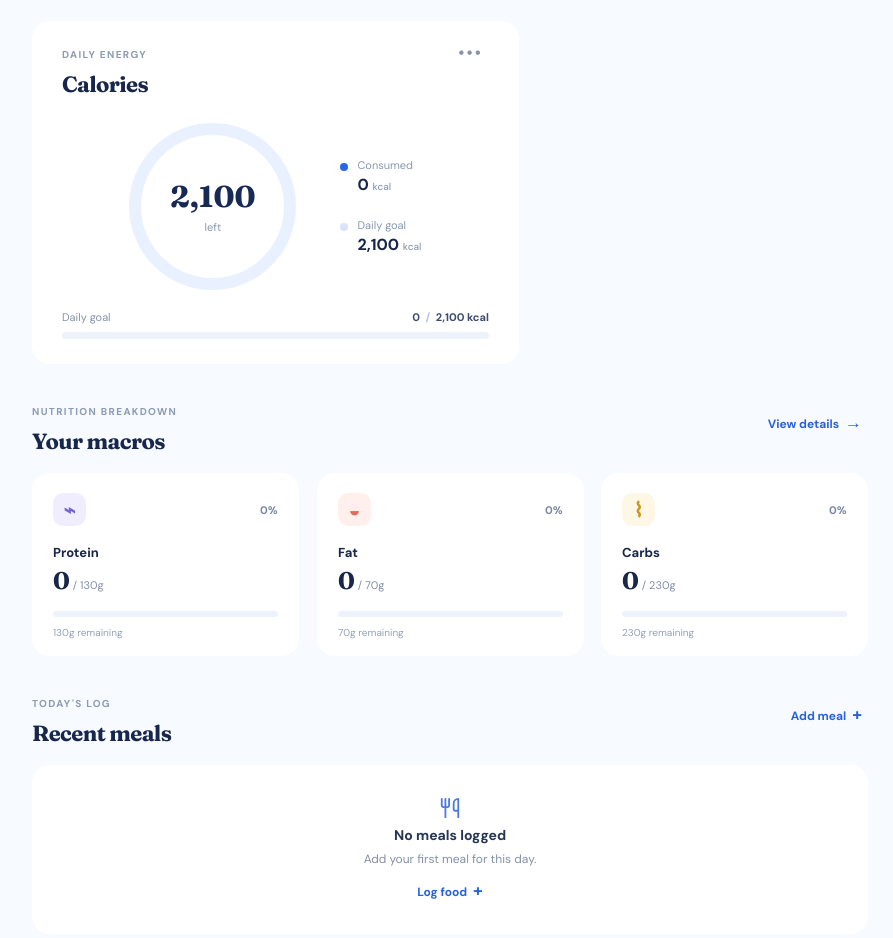
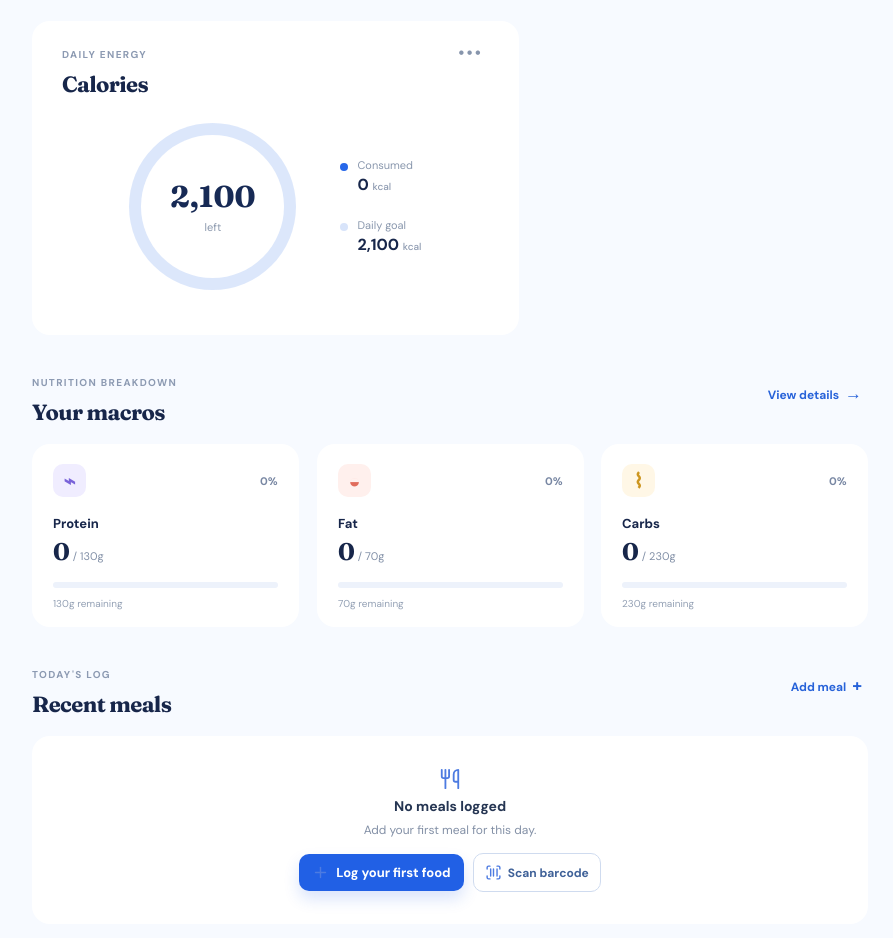
Before and after one commit to t1us32/nourish, a React (Vite) app in the folder frontend/: page / in a window 1280 px wide. Shown: the part 200-1138 px from the top of the page, without its empty margins (316-1209 px from the left). Built offline with nearby package versions, Linux system fonts and the light colour scheme.

Commit message:
Improve food logging dashboard

```diff
--- a/frontend/src/main.jsx
+++ b/frontend/src/main.jsx
@@ -2,6 +2,7 @@ import { useEffect, useRef, useState } from "react";
 import { createRoot } from "react-dom/client";
 import {
   Bell,
+  Check,
   ChevronDown,
   ChevronLeft,
   ChevronRight,
@@ -43,6 +44,7 @@ function App() {
   const [pendingFoods, setPendingFoods] = useState([]);
   const [isLoading, setIsLoading] = useState(true);
   const [showScanner, setShowScanner] = useState(false);
+  const [loggedNotice, setLoggedNotice] = useState("");
   const [theme, setTheme] = useState(() => {
     const savedTheme = localStorage.getItem("nourish-theme");
     if (savedTheme) return savedTheme;
@@ -79,6 +81,12 @@ function App() {
     const timer = setTimeout(() => setIsLoading(false), 500);
     return () => clearTimeout(timer);
   }, []);
+
+  useEffect(() => {
+    if (!loggedNotice) return undefined;
+    const timer = setTimeout(() => setLoggedNotice(""), 2600);
+    return () => clearTimeout(timer);
+  }, [loggedNotice]);
 
   useEffect(() => {
     const themeColor = document.querySelector('meta[name="theme-color"]');
@@ -157,6 +165,9 @@ function App() {
     if (!foodsToLog.length) return;
     haptic(18);
     setMeals((currentMeals) => [...currentMeals, ...foodsToLog]);
+    setLoggedNotice(
+      `${foodsToLog.length} ${foodsToLog.length === 1 ? "food" : "foods"} added to your log`,
+    );
     setSearch("");
     setSelectedFood(null);
     setAmount(100);
@@ -431,20 +442,6 @@ function App() {
                     </div>
                   </div>
                 </div>
-                <div className="goal-line">
-                  <span>Daily goal</span>
-                  <strong>
-                    {animatedCalories.toLocaleString()} <i>/</i>{" "}
-                    {goals.calories.toLocaleString()} kcal
-                  </strong>
-                </div>
-                <div className="bar">
-                  <i
-                    key={totals.calories}
-                    className="fill-line"
-                    style={{ "--fill": `${percent}%` }}
-                  />
-                </div>
               </div>
               <div className="quote-card">
                 <div className="quote-art">
@@ -549,9 +546,20 @@ function App() {
                     <Utensils size={22} />
                     <b>No meals logged</b>
                     <span>Add your first meal for this day.</span>
-                    <button className="text-button" onClick={openFoodModal}>
-                      Log food <span>+</span>
-                    </button>
+                    <div className="empty-log-actions">
+                      <button className="add-button" onClick={openFoodModal}>
+                        <Plus size={17} /> Log your first food
+                      </button>
+                      <button
+                        className="empty-scan-button"
+                        onClick={() => {
+                          openFoodModal();
+                          setShowScanner(true);
+                        }}
+                      >
+                        <ScanBarcode size={17} /> Scan barcode
+                      </button>
+                    </div>
                   </div>
                 )}
               </div>
@@ -716,6 +724,23 @@ function App() {
                     </button>
                   </div>
                 </label>
+                <div className="portion-presets" aria-label="Quick portion sizes">
+                  <span>Quick add</span>
+                  {[50, 100, 150, 200].map((grams) => (
+                    <button
+                      type="button"
+                      className={Number(amount) === grams ? "active" : ""}
+                      key={grams}
+                      onClick={() => {
+                        haptic();
+                        setAmount(grams);
+                      }}
+                    >
+                      {grams}g
+                    </button>
+                  ))}
+                </div>
+                <FoodPreview food={selectedFood} amount={amount} />
                 <div className="log-actions">
                   <button type="button" className="add-more" onClick={addMore}>
                     Add more
@@ -738,7 +763,30 @@ function App() {
           onClose={() => setShowScanner(false)}
         />
       )}
+      {loggedNotice && (
+        <div className="log-notice" role="status">
+          <Check size={16} /> {loggedNotice}
+        </div>
+      )}
     </main>
+  );
+}
+
+function FoodPreview({ food, amount }) {
+  const nutrients = food.foodNutrients || [];
+  const valueFor = (name) =>
+    nutrients.find((nutrient) => nutrient.nutrientName === name)?.value || 0;
+  const multiplier = Number(amount) / 100;
+  const calories = Math.round(valueFor("Energy") * multiplier);
+  const protein = Math.round(valueFor("Protein") * multiplier);
+  const carbs = Math.round(valueFor("Carbohydrate, by difference") * multiplier);
+
+  return (
+    <div className="food-preview" aria-label="Nutrition for selected amount">
+      <strong>{calories} kcal</strong>
+      <span>{protein}g protein</span>
+      <span>{carbs}g carbs</span>
+    </div>
   );
 }
 
--- a/frontend/src/search.css
+++ b/frontend/src/search.css
@@ -109,6 +109,15 @@
 
 .amount-control span { color: #8492a8; font-size: 14px; }
 
+.portion-presets { display: flex; align-items: center; gap: 7px; margin: -13px 0 18px; }
+.portion-presets > span { margin-right: 2px; color: #8492a8; font-size: 11px; font-weight: 700; }
+.portion-presets button { min-width: 42px; padding: 6px 8px; border: 1px solid #dce6f6; border-radius: 999px; background: #fff; color: #52647f; font-size: 11px; font-weight: 700; transition: transform 160ms ease, background-color 160ms ease, border-color 160ms ease, color 160ms ease; }
+.portion-presets button:hover, .portion-presets button.active { border-color: #a9c5ff; background: #edf4ff; color: #2863dc; }
+.portion-presets button:active { transform: scale(.94); }
+.food-preview { display: flex; align-items: center; gap: 10px; margin: 0 0 21px; padding: 11px 12px; border-radius: 11px; background: #f6f8fc; color: #72809a; font-size: 11px; animation: preview-in 220ms cubic-bezier(.16,1,.3,1) both; }
+.food-preview strong { margin-right: auto; color: #243657; font-size: 14px; }
+.food-preview span + span { padding-left: 10px; border-left: 1px solid #dde5f1; }
+
 .log-actions { display: grid; grid-template-columns: 1fr 1.35fr; gap: 10px; }
 .log-actions .submit { margin-top: 0; }
 .add-more { border: 1px solid #cddafa; border-radius: 10px; background: #fff; color: #2863dc; font-size: 13px; font-weight: 700; }
@@ -139,7 +148,19 @@
 .scanner-error { max-width: 290px; color: #ffb1aa !important; }
 
 @property --progress { syntax: '<angle>'; inherits: false; initial-value: 0deg; }
-.calorie-ring { --progress: var(--target); animation: ring-fill 650ms cubic-bezier(.22,.8,.25,1) both; }
+.calorie-ring {
+  --progress: var(--target);
+  --gauge-end: 360deg;
+  flex: 0 0 auto;
+  aspect-ratio: 1;
+  display: grid;
+  place-items: center;
+  position: relative;
+  background: conic-gradient(from 0deg, #2262e6 0deg var(--progress), #dce7fb var(--progress) var(--gauge-end));
+  border-radius: 50%;
+  animation: ring-fill 800ms cubic-bezier(.16,1,.3,1) both;
+}
+.ring-center { position: relative; z-index: 2; }
 .fill-line { width: var(--fill); animation: line-fill 600ms cubic-bezier(.22,.8,.25,1) both; }
 @keyframes ring-fill { from { --progress: 0deg; } to { --progress: var(--target); } }
 @keyframes line-fill { from { width: 0; } to { width: var(--fill); } }
@@ -189,7 +210,6 @@
   .ring-notes { gap: 11px; }
   .ring-notes p { font-size: 11px; }
   .ring-notes b { font-size: 15px; }
-  .goal-line { margin-bottom: 7px; }
   .bar { height: 6px; }
   .macro-section, .food-section { margin-top: 14px; }
   .macro-grid { margin-top: 0; gap: 7px; }
@@ -200,12 +220,15 @@
   .macro-number b { font-size: 21px; }
   .macro-number span, .macro-card p { font-size: 9px; }
   .macro-bar { height: 5px; margin: 8px 0 5px; }
-   .meal-list { max-height: 180px; margin-top: 0; overflow-y: auto; }
-  .meal { grid-template-columns: 38px 1fr auto 24px; padding: 9px 11px; gap: 8px; }
-  .meal-icon { width: 36px; height: 36px; font-size: 17px; }
-  .meal-name b { font-size: 12px; }
-  .meal-name small { font-size: 10px; margin-top: 2px; }
-  .meal-calories { font-size: 12px; }
+  .meal-list { max-height: 195px; margin-top: 2px; overflow-y: auto; }
+  .meal { grid-template-columns: 40px 1fr auto 26px; padding: 11px 12px; gap: 9px; align-items: center; }
+  .meal-icon { width: 38px; height: 38px; font-size: 16px; }
+  .meal-name { min-width: 0; }
+  .meal-name b { font-size: 13px; line-height: 1.15; }
+  .meal-name small { font-size: 10px; margin-top: 3px; }
+  .meal-macro b { font-size: 12px; }
+  .meal-macro span { font-size: 9px; }
+  .meal-calories { font-size: 13px; }
   .meal-calories small { font-size: 9px; }
   .dashboard-skeleton { gap: 14px; }
   .skeleton-calories { grid-template-columns: 126px 1fr; min-height: 174px; padding: 16px; }
@@ -220,10 +243,14 @@
   .selected-food { font-size: 16px; }
   .amount-control { height: 64px; grid-template-columns: 56px 1fr 30px 56px; }
   .amount-control button { font-size: 27px; }
-  .amount-control input { font-size: 23px !important; }
+   .amount-control input { font-size: 23px !important; }
+   .portion-presets { gap: 6px; margin-bottom: 17px; }
+   .portion-presets button { min-width: 40px; }
+   .food-preview { gap: 8px; padding: 10px; }
+   .food-preview span { font-size: 10px; }
   .modal-backdrop { align-items: stretch; overflow-y: auto; padding: 0; background: #f5f7fb; backdrop-filter: none; }
   .modal-backdrop { animation: food-screen-enter 260ms cubic-bezier(.22,.8,.25,1) both; }
-  .modal { width: 100%; min-height: 100%; max-height: none; margin: 0; overflow-y: auto; border-radius: 0; padding: calc(28px + env(safe-area-inset-top)) 18px calc(32px + env(safe-area-inset-bottom)); box-shadow: none; }
+  .modal { width: 100%; min-height: 100%; max-height: none; margin: 0; overflow-y: auto; border-radius: 0; padding: calc(44px + env(safe-area-inset-top)) 18px calc(32px + env(safe-area-inset-bottom)); box-shadow: none; }
   .modal h2 { font-size: 32px; margin-bottom: 28px; }
   .food-entry-header { min-height: 42px; margin: -7px 0 29px; }
   .food-entry-title { font-size: 26px; }
@@ -235,8 +262,30 @@
 }
 
 @keyframes food-screen-enter { from { transform: translateX(100%); } to { transform: translateX(0); } }
+@keyframes preview-in { from { opacity: 0; transform: translateY(5px); } to { opacity: 1; transform: translateY(0); } }
+@keyframes notice-in { from { opacity: 0; transform: translateY(12px) scale(.96); } to { opacity: 1; transform: translateY(0) scale(1); } }
+
+.log-notice { position: fixed; z-index: 10; right: 28px; bottom: 28px; display: inline-flex; align-items: center; gap: 8px; padding: 12px 15px; border-radius: 12px; background: #18345f; color: #fff; box-shadow: 0 12px 30px rgba(15, 37, 76, .22); font-size: 13px; font-weight: 700; animation: notice-in 280ms cubic-bezier(.16,1,.3,1) both; }
+.log-notice svg { color: #9ed4b4; }
+
+:root[data-theme="dark"] .calorie-ring { background: conic-gradient(from 0deg, #6097ff 0deg var(--progress), #2a3a54 var(--progress) var(--gauge-end)); }
+:root[data-theme="dark"] .portion-presets button { border-color: #30425f; background: #172235; color: #aab9d2; }
+:root[data-theme="dark"] .portion-presets button:hover, :root[data-theme="dark"] .portion-presets button.active { border-color: #4d75b5; background: #1e3150; color: #b9d2ff; }
+:root[data-theme="dark"] .food-preview { background: #1e3150; color: #aab9d2; }
+:root[data-theme="dark"] .food-preview strong { color: #edf3ff; }
+:root[data-theme="dark"] .food-preview span + span { border-color: #30425f; }
+:root[data-theme="dark"] .amount-control button, :root[data-theme="dark"] .barcode-trigger { background: #1d3456; color: #a9c6ff; border-color: #35527a; }
+:root[data-theme="dark"] .amount-control button:hover, :root[data-theme="dark"] .barcode-trigger:hover { background: #27456f; }
+:root[data-theme="dark"] .add-more { border-color: #3d5d8c; background: #1a2a43; color: #a9c6ff; }
+:root[data-theme="dark"] .selected-food { border: 1px solid #304a70; }
+:root[data-theme="dark"] .pending-foods span { color: #e1ebff; }
+:root[data-theme="dark"] .pending-foods small { color: #9fb0cf; }
+:root[data-theme="dark"] .pending-foods button { color: #ffaaa5; }
+
+@media (prefers-reduced-motion: reduce) { .food-preview, .log-notice { animation: none; } }
 
 .content { padding-top: 90px; }
-.modal { position: relative; top: 10px; }
+.modal { position: relative; top: 36px; }
 @media (max-width: 900px) { .content { padding-top: 78px; } }
 @media (max-width: 620px) { .content { padding-top: 52px; } }
+@media (max-width: 620px) { .log-notice { right: 14px; bottom: calc(18px + env(safe-area-inset-bottom)); left: 14px; justify-content: center; } }
--- a/frontend/src/styles.css
+++ b/frontend/src/styles.css
@@ -37,6 +37,38 @@
 :root[data-theme="dark"] .pending-foods, :root[data-theme="dark"] .pending-foods > div { border-color: #30425f; }
 :root[data-theme="dark"] .food-entry-title { color: #edf3ff; }
 :root[data-theme="dark"] .food-entry-close { color: #aab9d2; }
+
+/* Dark theme uses layered navy surfaces so controls and logged meals remain distinct. */
+:root[data-theme="dark"] body { background: radial-gradient(circle at 78% -15%, #1b3560 0, #101827 36%, #0d1422 100%); }
+:root[data-theme="dark"] .sidebar { background: #101a2b; border-color: #263651; }
+:root[data-theme="dark"] .calorie-card, :root[data-theme="dark"] .macro-card, :root[data-theme="dark"] .meal-list, :root[data-theme="dark"] .meal, :root[data-theme="dark"] .empty-log, :root[data-theme="dark"] .day-picker { background: #162237; border-color: #2a3b59; box-shadow: 0 14px 32px rgba(3, 10, 24, .2); }
+:root[data-theme="dark"] .calorie-card { background: linear-gradient(145deg, #192942, #141f33); }
+:root[data-theme="dark"] .macro-card:hover, :root[data-theme="dark"] .meal:hover, :root[data-theme="dark"] .day-picker:hover { border-color: #40618f; background-color: #1a2a43; }
+:root[data-theme="dark"] .circle-button, :root[data-theme="dark"] .day-picker button { background: #1b2d49; border: 1px solid #304664; box-shadow: 0 7px 18px rgba(3, 10, 24, .22); }
+:root[data-theme="dark"] .add-button { background: linear-gradient(135deg, #4b82f5, #3267d5); box-shadow: 0 9px 20px rgba(28, 86, 207, .3); }
+:root[data-theme="dark"] .add-button:hover { filter: brightness(1.12); }
+:root[data-theme="dark"] .purple { color: #b8a8ff; background: #2b2751; }
+:root[data-theme="dark"] .coral { color: #ffac9e; background: #4a2931; }
+:root[data-theme="dark"] .gold { color: #ffd37a; background: #49391f; }
+:root[data-theme="dark"] .lavender { background: #2c2850; }
+:root[data-theme="dark"] .mint { background: #173c3b; }
+:root[data-theme="dark"] .peach { background: #49302c; }
+:root[data-theme="dark"] .sky { background: #1c385a; }
+:root[data-theme="dark"] .blue-dot { background: #6d9cff; box-shadow: 0 0 0 4px rgba(109, 156, 255, .12); }
+:root[data-theme="dark"] .pale-dot { background: #526d98; }
+:root[data-theme="dark"] .quote-card { background: linear-gradient(145deg, #386fd9, #244b9b); box-shadow: 0 16px 35px rgba(3, 10, 24, .24); }
+:root[data-theme="dark"] .modal { background: #162237; box-shadow: 0 28px 70px rgba(0, 0, 0, .48); }
+:root[data-theme="dark"] .food-search-error { color: #ffaaa5; }
+:root[data-theme="dark"] .delete-meal { color: #95a9ca; }
+:root[data-theme="dark"] .delete-meal:hover { color: #ffaaa5; background: #3d2832; border-radius: 8px; }
+
+.empty-log-actions { display: flex; align-items: center; gap: 9px; margin-top: 8px; }
+.empty-log-actions .add-button { justify-content: center; padding: 10px 13px; }
+.empty-scan-button { display: inline-flex; align-items: center; gap: 6px; padding: 10px 11px; border: 1px solid #cfdbef; border-radius: 10px; background: #fff; color: #3f6198; font-size: 12px; font-weight: 700; transition: transform 140ms ease, border-color 140ms ease, background-color 140ms ease; }
+.empty-scan-button:hover { border-color: #9ebcf2; background: #edf4ff; }
+.empty-scan-button:active { transform: scale(.97); }
+:root[data-theme="dark"] .empty-scan-button { border-color: #3d5d8c; background: #1a2a43; color: #a9c6ff; }
+:root[data-theme="dark"] .empty-scan-button:hover { border-color: #557bb5; background: #203756; }
 
 @media(max-width:620px){
   :root[data-theme="dark"] body, :root[data-theme="dark"] .modal-backdrop { background: #101827; }
```
